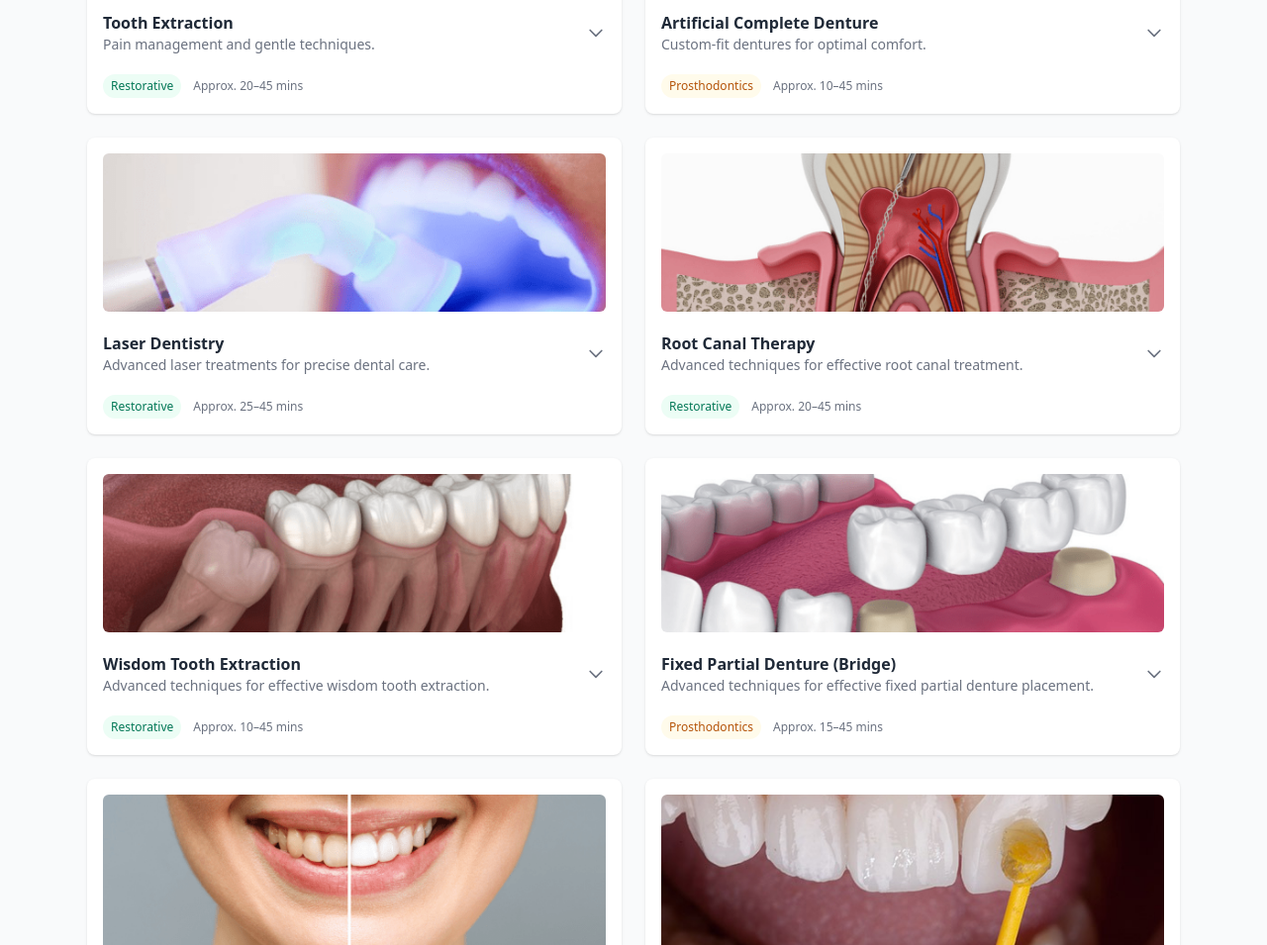
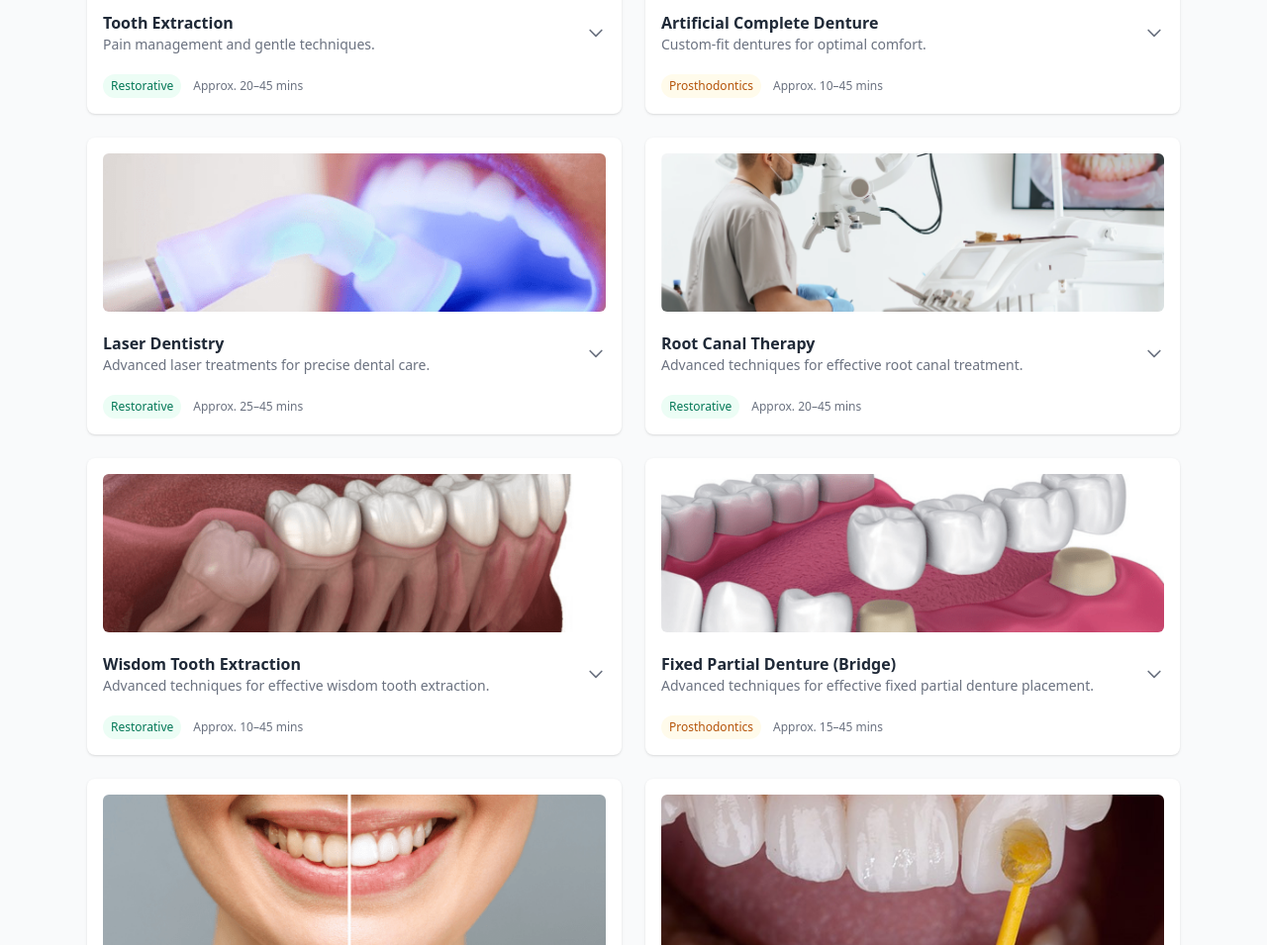
Before and after one commit to Jainil92006/ClientDentalProjectShadowFox, a plain HTML site: page treatments.html in a window 1280 px wide. Shown: the part 1087-2042 px from the top of the page at 99% size. Drawn offline with nearby package versions, Linux system fonts and the light colour scheme.

Commit message:
Update treatments.html

```diff
--- a/treatments.html
+++ b/treatments.html
@@ -243,7 +243,7 @@
 
 
       <article class="bg-white rounded-lg shadow p-4 treatment-card" data-category="restorative" data-keywords="cleaning scaling gum laser hygiene">
-         <img src="assestS/Root _Canal_Treatment.png" alt="Laser Surgery" class="w-full h-40 object-cover rounded-md mb-3">
+         <img src="assestS/Root.jpg" alt="Root_canal" class="w-full h-40 object-cover rounded-md mb-3">
         <button class="w-full text-left flex justify-between items-center treatment-toggle py-2" aria-expanded="false" aria-controls="panel-cleaning" id="toggle-cleaning">
           <div>
             <h3 class="font-semibold">Root Canal Therapy</h3>
```
